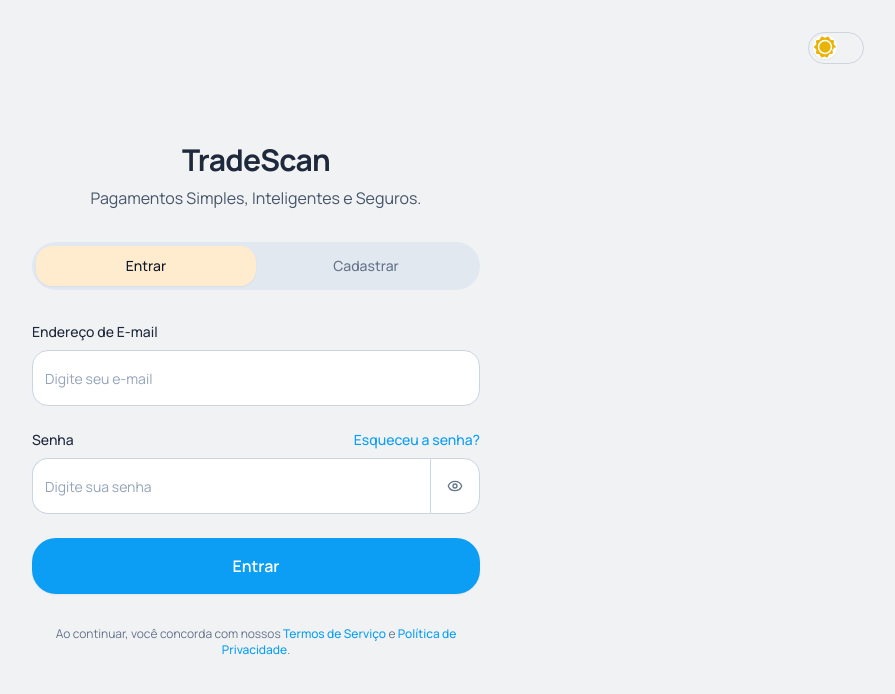
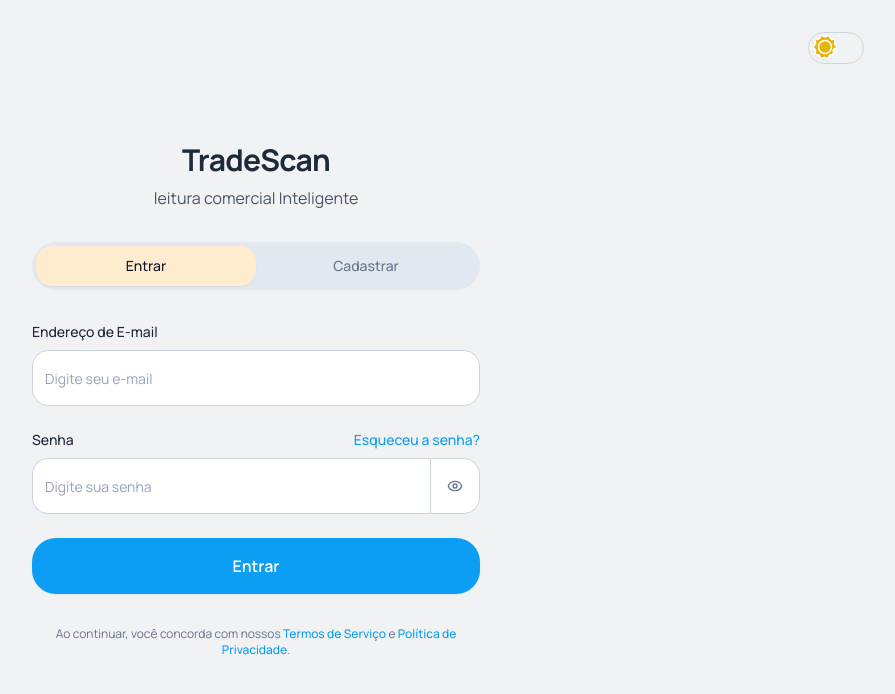
Before and after one commit to Comercialsc7/TradeScan, a React (Vite) app: page / in a window 1280 px wide. Shown: the top 694 px of the page, without its empty margins (384-1279 px from the left). Built offline with nearby package versions, Linux system fonts and the light colour scheme.

Commit message:
Update index page descriptive text

```diff
--- a/src/pages/Index.tsx
+++ b/src/pages/Index.tsx
@@ -13,7 +13,7 @@ const Index = () => {
           TradeScan
         </h1>
         <p className="mt-2 text-base text-slate-600 dark:text-slate-400">
-          Pagamentos Simples, Inteligentes e Seguros.
+          leitura comercial Inteligente
         </p>
       </div>
 
```
